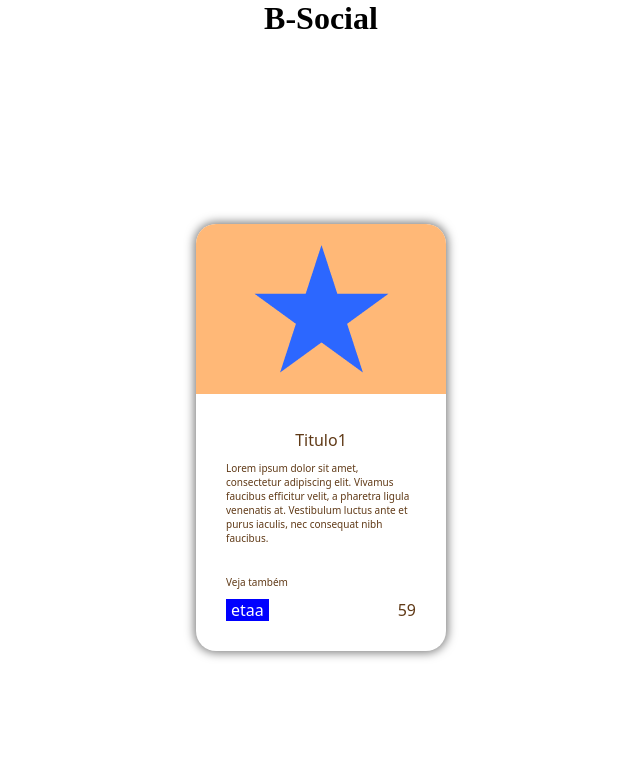
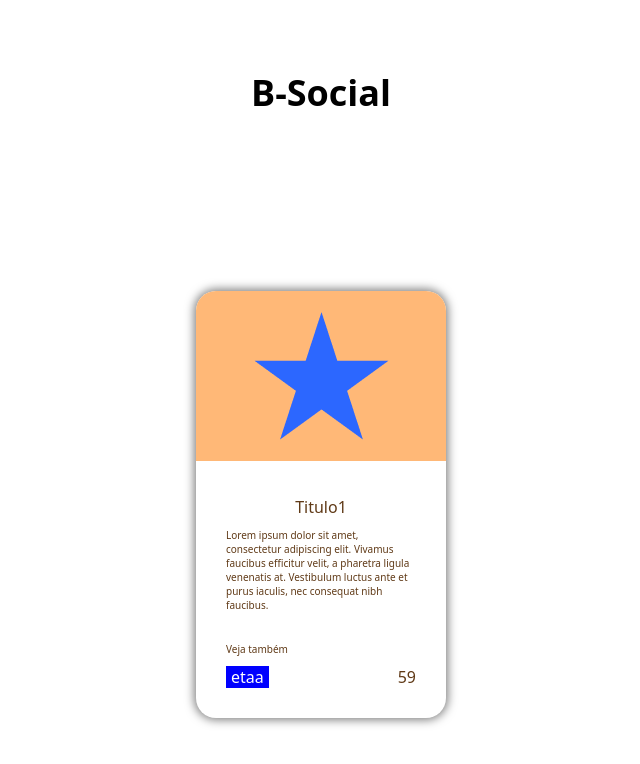
Before and after one commit to pet-ads/b-social, a React (Vite) app: page / in a window 1280 px wide. Shown: the top 764 px of the page, without its empty margins (319-959 px from the left). Built offline with nearby package versions, Linux system fonts and the light colour scheme.

Commit message:
fix: Correct header position

```diff
--- a/src/App.tsx
+++ b/src/App.tsx
@@ -9,8 +9,7 @@ function App() {
   return (
     <>
       <div className="App">
-        <Header text="B-Social"/>
-
+        <Header text="B-Social" />
         <Slider data={Data}>
           {Data.map((data, index) => (
             <motion.div className="item" key={index}>
--- a/src/components/Header/Header.tsx
+++ b/src/components/Header/Header.tsx
@@ -1,11 +1,9 @@
-import "./HeaderStyle.css"
+import "./HeaderStyle.css";
 
 interface HeaderType {
-    text: string
+  text: string;
 }
 
-export default function Header({text}: HeaderType) {
-    return (
-        <h1>{text}</h1>
-    );
+export default function Header({ text }: HeaderType) {
+  return <h1 className="header">{text}</h1>;
 }
--- a/src/components/Header/HeaderStyle.css
+++ b/src/components/Header/HeaderStyle.css
@@ -1,4 +1,5 @@
-.h1 {
+.header {
     font-family: system-ui, -apple-system, BlinkMacSystemFont, 'Segoe UI', Roboto, Oxygen, Ubuntu, Cantarell, 'Open Sans', 'Helvetica Neue', sans-serif;
-    padding-top: 10%;
+    padding-bottom: 20vh;
+    font-size: 36px;
 }
--- a/src/components/Slider/Slider.css
+++ b/src/components/Slider/Slider.css
@@ -1,7 +1,7 @@
 .slider {
     max-width: 100%;
     margin: 0 auto;
-    min-height: 100vh;
+    min-height: fit-content;
     display: flex;
     align-items: center;
     justify-content: center;
```
